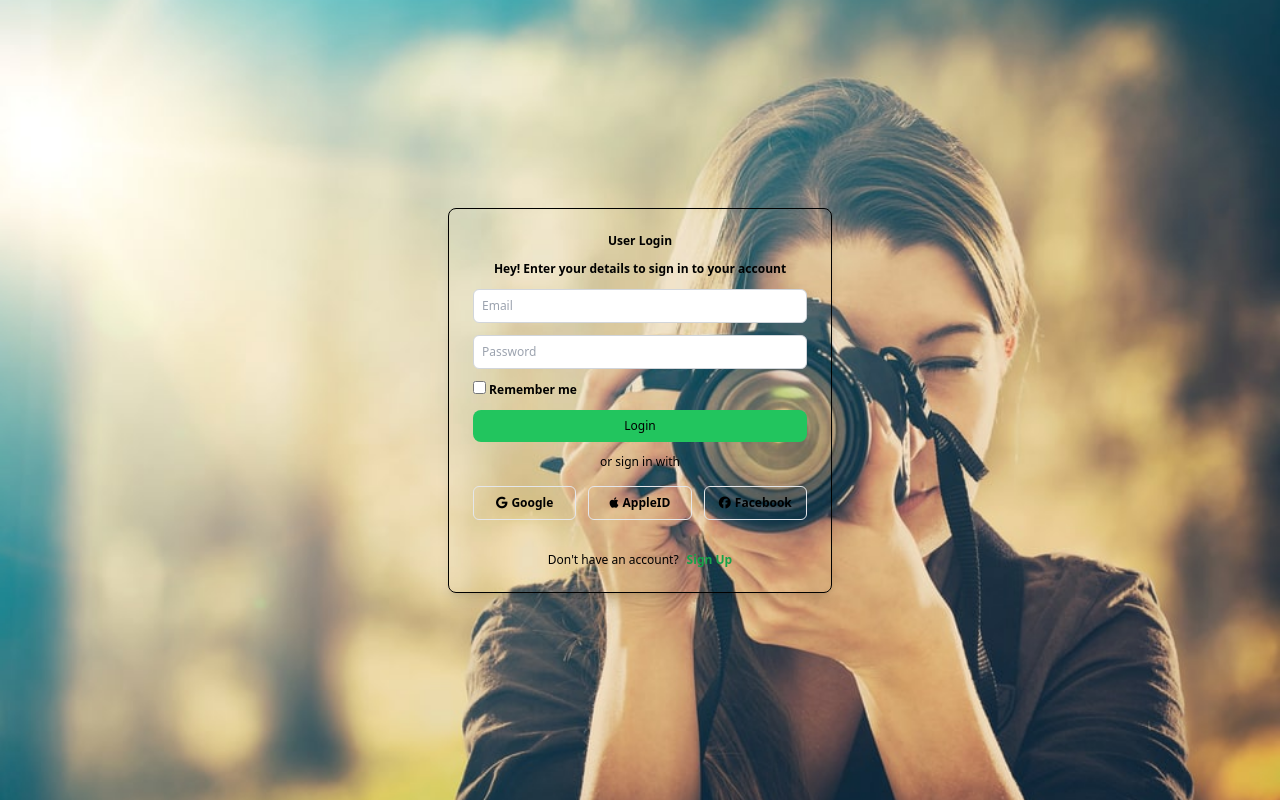
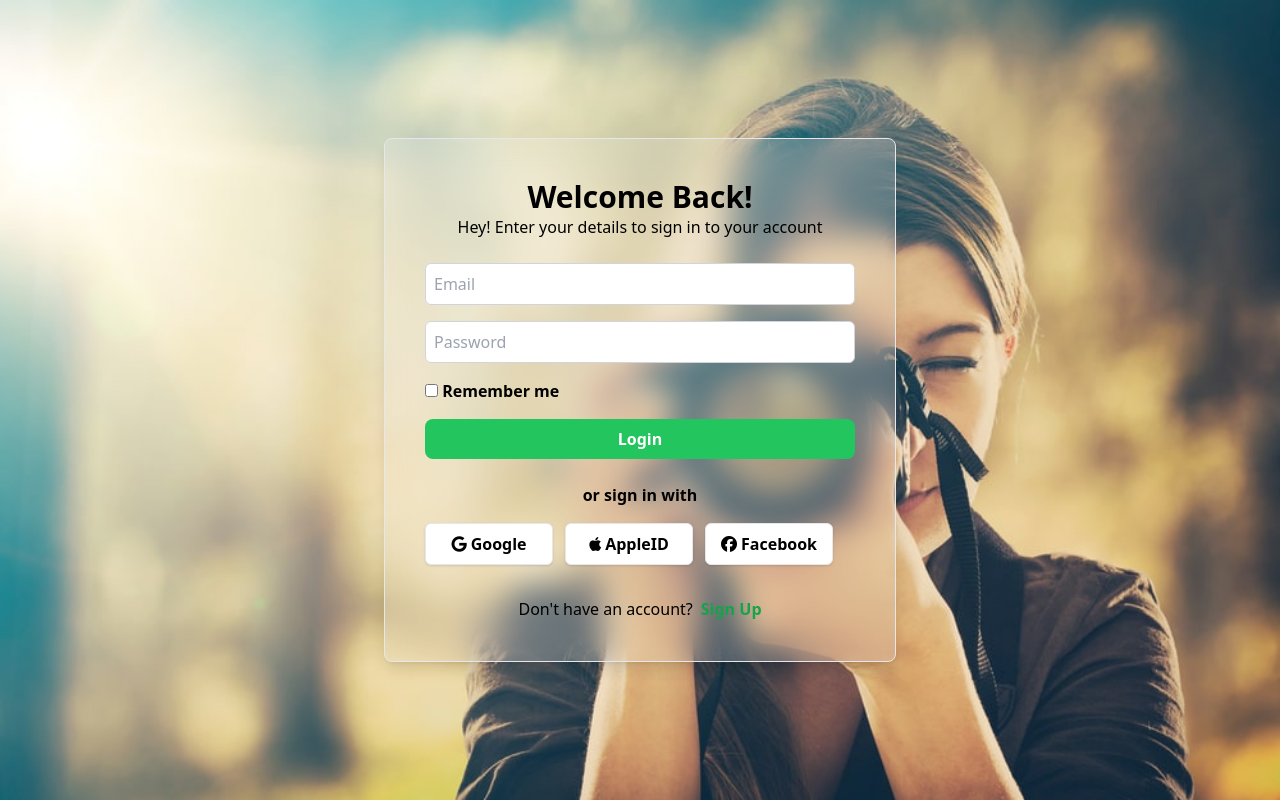
Before and after one commit to PixelPerfect-Ghana/StudioConnect, a React (Vite) app: page /login in a window 1280 px wide. Built offline with nearby package versions, Linux system fonts and the light colour scheme.

Commit message:
improve ui on login & signup pages

```diff
--- a/src/components/forms/LoginForm.jsx
+++ b/src/components/forms/LoginForm.jsx
@@ -32,19 +32,23 @@ const LoginForm = () => {
 
   return (
     <div
-      className="log-in flex flex-col justify-center items-center h-screen text-xs bg-cover bg-center"
+      className="log-in flex flex-col justify-center items-center h-screen bg-cover bg-center"
       style={{ backgroundImage: "url('./src/assets/images/studio2.jpg')" }}
     >
-      <div className="max-w-sm w-full bg-transparent shadow-lg rounded-lg p-6 border border-black">
-        <form className="flex flex-col gap-3" onSubmit={handleSubmit}>
-          <div className="flex flex-col gap-3">
-            <h1 className="flex justify-center font-extrabold">User Login</h1>
-            <p className="flex justify-center font-bold">
+      <div className="max-w-lg w-full  bg-blend-overlay shadow-lg rounded-lg p-10 border  bg-white/20 backdrop-blur-lg">
+        <form className="flex flex-col gap-3 " onSubmit={handleSubmit}>
+          <div className="flex flex-col gap-6">
+            <div>
+              <h1 className="flex justify-center text-3xl font-bold">
+                Welcome Back!
+              </h1>
+              <p className="flex justify-center ">
                 Hey! Enter your details to sign in to your account
               </p>
-
+            </div>
+            <div className="flex flex-col gap-y-4">
               <input
-              className="w-full border border-gray-300 rounded-md p-2 focus:ring-2 focus:ring-blue-500"
+                className="w-full border border-gray-300 rounded-md p-2 focus:ring-2 focus:ring-green-500 "
                 type="text"
                 placeholder="Email"
                 required
@@ -52,7 +56,7 @@ const LoginForm = () => {
               />
               <div>
                 <input
-                className="w-full border border-gray-300 rounded-md p-2 focus:ring-2 focus:ring-blue-500"
+                  className="w-full border border-gray-300 rounded-md p-2 focus:ring-2 focus:ring-green-500"
                   type="password"
                   placeholder="Password"
                   required
@@ -65,27 +69,39 @@ const LoginForm = () => {
               </span>
               <button
                 type="submit"
-              className="flex justify-center bg-green-500 p-2 rounded-lg"
+                className="flex justify-center bg-green-500 p-2 rounded-lg text-white font-bold"
                 disabled={loading}
               >
                 {loading ? "Logging in..." : "Login"}
               </button>
+            </div>
             <div>
-              <span className="flex justify-center mb-4">or sign in with</span>
+              <span className="flex justify-center mb-4 font-bold">
+                or sign in with
+              </span>
               <div className="flex font-bold gap-3">
-                <button type="button" className="border rounded-md p-2 w-32">
+                <button
+                  type="button"
+                  className="border rounded-md p-2 w-32 bg-white shadow"
+                >
                   <span className="mr-1">
                     <i className="fa-brands fa-google"></i>
                   </span>
                   Google
                 </button>
-                <button type="button" className="border rounded-md p-2 w-32">
+                <button
+                  type="button"
+                  className="border rounded-md p-2 w-32 bg-white shadow"
+                >
                   <span className="mr-1">
                     <i className="fa-brands fa-apple"></i>
                   </span>
                   AppleID
                 </button>
-                <button type="button" className="border p-2 rounded-md w-32">
+                <button
+                  type="button"
+                  className="border rounded-md p-2 w-32 bg-white shadow"
+                >
                   <span className="mr-1">
                     <i className="fa-brands fa-facebook"></i>
                   </span>
@@ -94,7 +110,7 @@ const LoginForm = () => {
               </div>
               <div className="flex justify-center mt-8">
                 <span>Don't have an account?</span>
-                <Link to="/SignupForm">
+                <Link to="/signup">
                   <span className="ml-2 text-green-600 font-extrabold hover:underline">
                     Sign Up
                   </span>
--- a/src/components/forms/SignupForm.jsx
+++ b/src/components/forms/SignupForm.jsx
@@ -47,14 +47,13 @@ const SignupForm = () => {
 
   return (
     <div
-      className="log-in flex flex-col justify-center items-center h-screen text-xs bg-cover bg-center"
+      className="log-in flex flex-col justify-center items-center h-screen  bg-cover bg-center"
       style={{ backgroundImage: `url(${studioBackground})` }}
     >
-      <div className="text-black flex flex-col justify-center items-center h-[60vh]">
-        <div className="max-w-sm w-full shadow-lg border rounded-lg p-6 bg-transparent my-4 md:my-11">
+      <div className="max-w-lg w-full  bg-blend-overlay shadow-lg rounded-lg p-10 border  bg-white/20 backdrop-blur-lg">
         <form onSubmit={handleSubmit}>
-            <h1 className="flex justify-center mb-3 text-lg">Register With</h1>
-            <div className="space-y-4">
+          <h1 className="flex justify-center text-3xl font-bold">Join Us!</h1>
+          <div className="flex flex-col gap-6">
             <div>
               <label htmlFor="firstName" className="block mb-1">
                 First Name
@@ -124,22 +123,22 @@ const SignupForm = () => {
           </div>
           <button
             type="submit"
-              className="w-full mt-6 bg-green-500 p-2 rounded-lg text-white hover:bg-gray-700 duration-300"
+            className="w-full mt-6 bg-green-500 p-2 rounded-lg text-white hover:bg-gray-700 duration-300 font-bold"
             disabled={loading}
           >
             {loading ? "Registering..." : "Sign Up"}
           </button>
-            <div className="text-xs mt-2 text-center">
+          <div className=" mt-2 text-center">
             By creating an account you agree to the{" "}
             <Link to="/PrivacyPolicy">
               <span className="font-bold underline">Terms and Services</span>
             </Link>
             .
           </div>
-            <div className="flex justify-center mt-4 text-sm">
+          <div className="flex justify-center mt-4 ">
             <span>Already have an account?</span>
-              <Link to="/LoginForm">
-                <span className="text-green-600 ml-2 hover:underline">
+            <Link to="/login">
+              <span className="text-green-600 ml-2 font-extrabold hover:underline">
                 Login
               </span>
             </Link>
@@ -147,7 +146,6 @@ const SignupForm = () => {
         </form>
       </div>
     </div>
-    </div>
   );
 };
 
```
Lines whose indentation alone changed are shown as unchanged.
